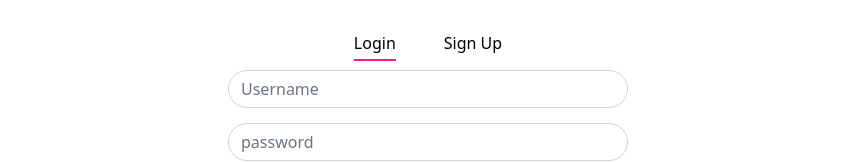
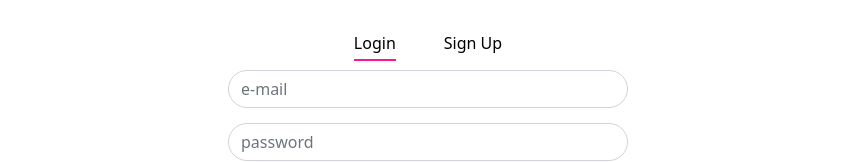
Before and after one commit to HimanshuDeveloperr/expense-tracker-2, a React (Create React App) app: page / in a window 1280 px wide. Shown: the part 261-423 px from the top of the page, without its empty margins (212-1068 px from the left). Built offline with nearby package versions, Linux system fonts and the light colour scheme.

Commit message:
Loginfunctionality

```diff
--- a/src/Components/Routes/LoginPage.js
+++ b/src/Components/Routes/LoginPage.js
@@ -4,13 +4,14 @@ import { Link, NavLink, useLocation } from "react-router-dom";
 import OtherLogins from "../Logins.js/OtherLogins";
 
 import "../Routes/Common.css";
+import axios from "axios";
 
 const LoginPage = () => {
-  const [username, setUsername] = useState("");
+  const [mail, setMail] = useState("");
   const [password, setPassword] = useState("");
 
   const handleUsernameChange = (event) => {
-    setUsername(event.target.value);
+    setMail(event.target.value);
   };
 
   const handlePasswordChange = (event) => {
@@ -20,7 +21,22 @@ const LoginPage = () => {
   const handleSubmit = (event) => {
     event.preventDefault();
 
-    console.log(`Username: ${username}, Password: ${password}`);
+    axios
+      .post(
+        `https://identitytoolkit.googleapis.com/v1/accounts:signInWithPassword?key=AIzaSyAvrIJNEDBFnzModMU9vUQdbpwNQAQDUFM`,
+        {
+          email: mail,
+          password: password,
+          returnSecureToken: true,
+        }
+      )
+      .then((response) => {
+        console.log(response.data);
+        alert("welcome");
+      })
+      .catch((err) => {
+        console.log(err.response.data);
+      });
   };
 
   const location = useLocation();
@@ -71,10 +87,10 @@ const LoginPage = () => {
           <Form onSubmit={handleSubmit}>
             <Form.Group controlId="formUsername">
               <Form.Control
-                type="text"
+                type="email"
                 style={{ marginTop: "15px", borderRadius: "30px" }}
-                placeholder="Username"
-                value={username}
+                placeholder="e-mail"
+                value={mail}
                 onChange={handleUsernameChange}
               />
             </Form.Group>
--- a/src/Components/Routes/SignupPage.js
+++ b/src/Components/Routes/SignupPage.js
@@ -48,7 +48,7 @@ const SignupPage = () => {
         nav("/");
       })
       .catch((error) => {
-        console.log(error);
+        console.log(error.response.data);
       });
   };
 
```
